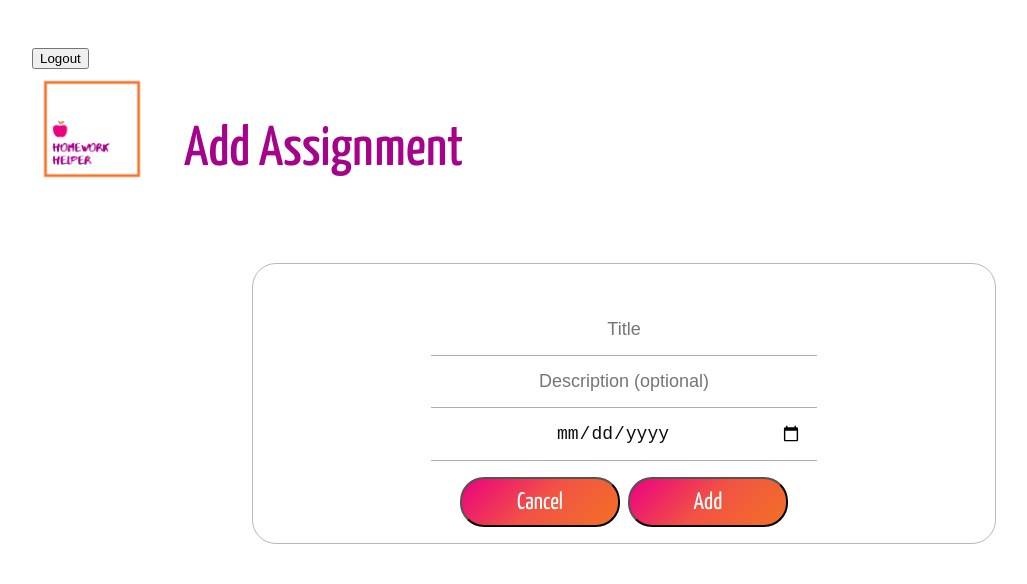
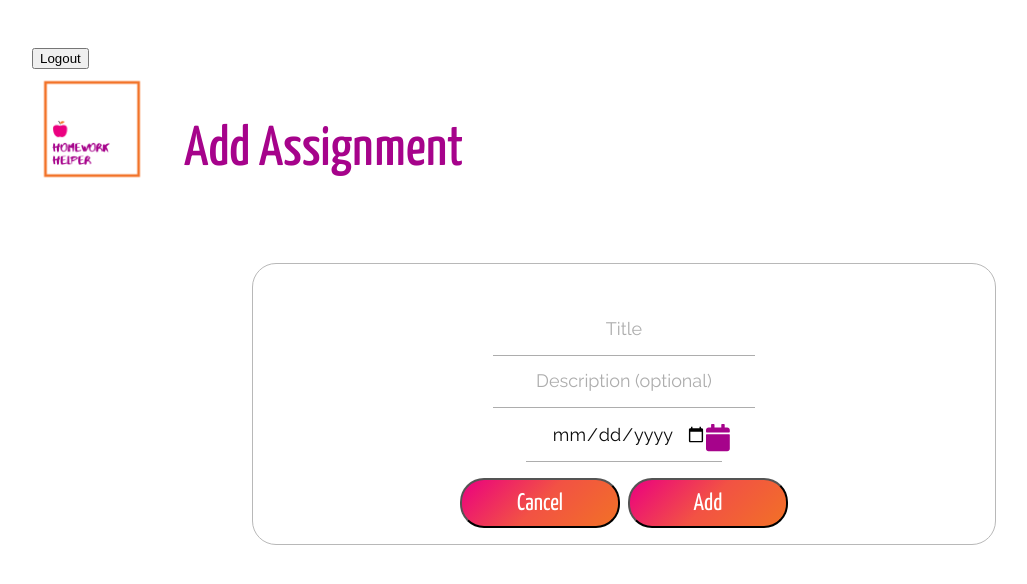
Before and after one commit to denismaltev/AssignmentTracker_Client, a React (Create React App) app in the folder homework-tracker/: page /add in a window 1280 px wide. Shown: the top 584 px of the page, without its empty margins (16-1043 px from the left). Built offline with nearby package versions, Linux system fonts and the light colour scheme; no server answers; sample sign-in values are in the browser's storage.

Commit message:
#43 Added calendar icon to date input for both EditAssignment + AddAssignment

```diff
--- a/homework-tracker/src/components/AddAssignment.js
+++ b/homework-tracker/src/components/AddAssignment.js
@@ -1,6 +1,8 @@
 import React, { useState, useEffect } from "react";
 import Logo from "../assets/Logo.png";
 import { Link } from "react-router-dom";
+import { faCalendar } from "@fortawesome/free-solid-svg-icons";
+import { FontAwesomeIcon } from "@fortawesome/react-fontawesome";
 
 export default function AddAssignment() {
   const [errorMessage, setErrorMesage] = useState("");
@@ -25,6 +27,9 @@ export default function AddAssignment() {
     document.getElementById("add-assignment-form").reset();
   };
   useEffect(() => {}, [errorMessage]);
+
+  const today = new Date().toISOString().substr(0, 10);
+
   return (
     <div>
       <div className="header">
@@ -46,7 +51,10 @@ export default function AddAssignment() {
             type="text"
             placeholder="Description (optional)"
           />
+          <div className="dueDate">
           <input name="date" type="date" placeholder="Due Date" />
+          <FontAwesomeIcon className="calendar" icon={faCalendar} />
+          </div>
           <div className="buttons">
           <button className="cancel"onClick={clearForm}>Cancel</button>
           <button className="submit" variant="" type="submit">
--- a/homework-tracker/src/components/EditAssignment.js
+++ b/homework-tracker/src/components/EditAssignment.js
@@ -1,6 +1,8 @@
 import React, { useState, useEffect } from "react";
 import Logo from "../assets/Logo.png";
 import { Link } from "react-router-dom";
+import { faCalendar } from "@fortawesome/free-solid-svg-icons";
+import { FontAwesomeIcon } from "@fortawesome/react-fontawesome";
 
 export default function EditAssignment(props) {
   const assignment = props.location.state.assignment;
@@ -69,6 +71,7 @@ export default function EditAssignment(props) {
             type="text"
             placeholder="Description (optional)"
           />
+          <div className="dueDate">
           <input
             onChange={event => {
               setDate(event.target.value);
@@ -78,6 +81,8 @@ export default function EditAssignment(props) {
             type="date"
             placeholder="Due Date"
           />
+          <FontAwesomeIcon className="calendar" icon={faCalendar} />
+          </div>
            <div className="buttons">
           <button className="cancel" onClick={clearForm}>Cancel</button>
           <button className="submit" variant="" type="submit">
--- a/homework-tracker/src/styles/components/_AddAssignment.scss
+++ b/homework-tracker/src/styles/components/_AddAssignment.scss
@@ -9,13 +9,70 @@
         color: $black;
         padding: 15px;
         border-bottom: 1px solid $grey;
-        width: 50%;
+        //width: 50%;
         margin: 0 auto;
         text-align: center;
 
         &:focus {
             outline: none;
         }
+
+        &::placeholder {
+            color: $grey;
+            font-family: $body-font;
+        }
+    }
+
+    [type=date] {
+        color: $black;
+        font-family: $body-font;
+
+        position: relative;
+
+        ::-webkit-input-placeholder { color: $grey }
+        ::-moz-placeholder { color: $grey } /* firefox 19+ */
+        :-ms-input-placeholder { color: $grey } /* ie */
+        input:-moz-placeholder { color: $grey }
+
+        // &::after {
+        //     font-family: "Font Awesome 5 Free";
+        //     font-weight: 900;
+        //     content: "\f133";
+        //     color: $main-color;
+        //     padding: 0 5px
+        // }
+
+        // &:hover:after {
+        //     color: $grey;
+        // }
+
+        ::-webkit-calendar-picker-indicator {
+            position: absolute;
+            top: 0;
+            left: 0;
+            bottom: 0;
+            right: 0;
+            width: auto;
+            height: auto;
+            color: transparent;
+            background: transparent;
+        }
+
+        ::-webkit-inner-spin-button {
+            z-index: 1;;
+        }
+
+        ::-webkit-clear-button {
+            z-index: 1;
+        }
+    }
+
+    .calendar {
+        font-size: 1.7rem;
+        position: absolute;
+        padding-top: 1rem;
+        margin-left: -1rem;
+        color: $main-color;
     }
 
     .buttons {
```
